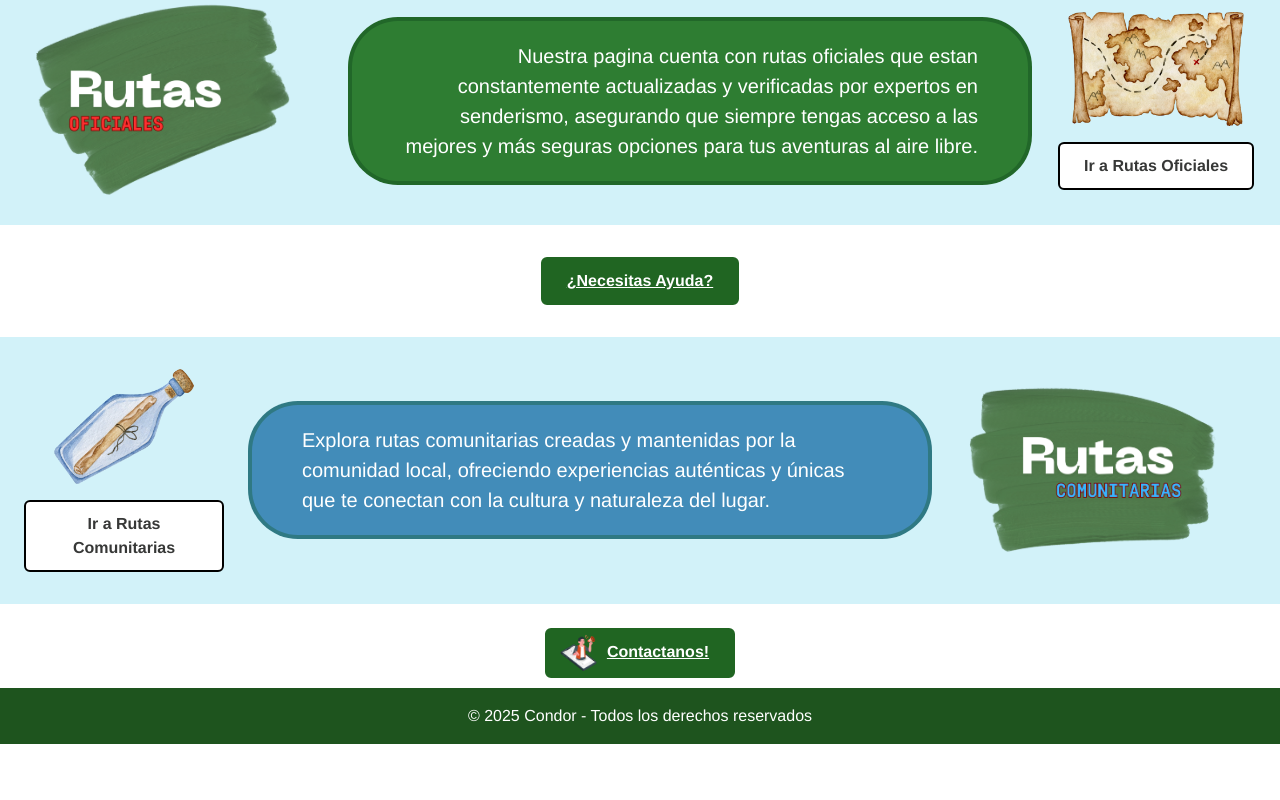
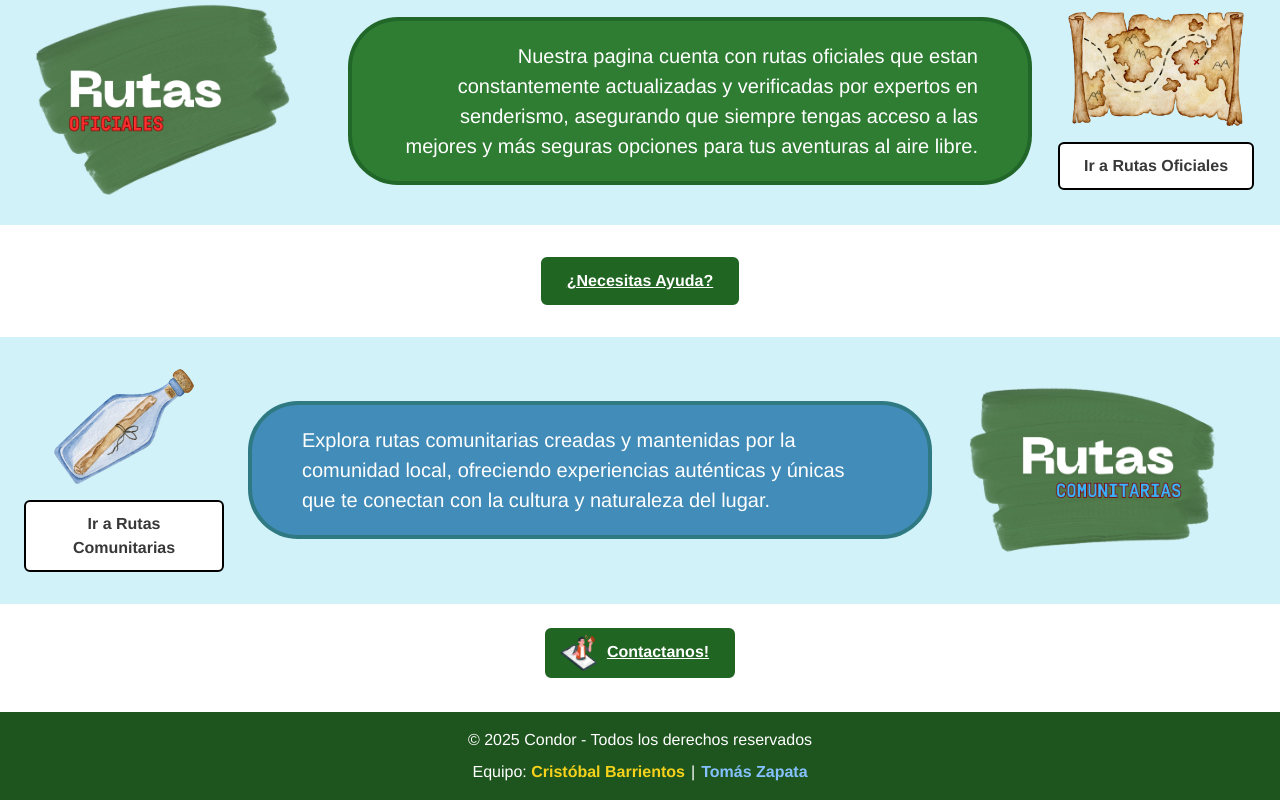
Before and after one commit to logicaltomy/Condor_React, a React (Vite) app: page / in a window 1280 px wide. Shown: the part 872-1672 px from the top of the page. Before the commit the page ends 1616 px from the top, so only its background shows below. Built offline with nearby package versions, Linux system fonts and the light colour scheme.

Commit message:
1.16.1 - br y links

```diff
--- a/src/App.css
+++ b/src/App.css
@@ -398,6 +398,22 @@ se usan en App.tsx (Vendrian siendo los links)
   }
 }
 
+/* Footer: enlaces LinkedIn con colores específicos */
+.footer .footer-links a {
+  color: #fff;
+  text-decoration: none;
+  font-weight: 600;
+}
+.footer .footer-links a.link-tomas {
+  color: #85c0ff; /* LinkedIn blue */
+}
+.footer .footer-links a.link-cristobal {
+  color: #f6d21a; /* amarillo solicitado */
+}
+.footer .footer-links a:hover {
+  text-decoration: underline;
+}
+
 
 form {
   background: #3d893d;
--- a/src/App.tsx
+++ b/src/App.tsx
@@ -91,7 +91,14 @@ function App() {
 
       {/* FOOTER */}
       <footer className="footer text-center py-3 text-white">
-        © 2025 Condor - Todos los derechos reservados
+        <div>© 2025 Condor - Todos los derechos reservados</div>
+        <div className="footer-links" style={{ marginTop: 8 }}>
+          <span>Equipo: </span>
+          <a href="https://www.linkedin.com/in/crist%C3%B3bal-barrientos-30931b2b2/" target="_blank" rel="noopener noreferrer" className="link-cristobal">Cristóbal Barrientos</a>
+
+          <span style={{ margin: '0 6px' }}>|</span>
+          <a href="https://www.linkedin.com/in/tom%C3%A1s-zapata-labra/" target="_blank" rel="noopener noreferrer" className="link-tomas">Tomás Zapata</a>
+        </div>
       </footer>
     </div>
   );
--- a/src/pages/Inicio.tsx
+++ b/src/pages/Inicio.tsx
@@ -147,9 +147,9 @@ const Inicio: React.FC = () => { // Declara un componente funcional llamado Inic
           <img src="../src/img/Contact.png" alt="Contacto" style={{ width: "100px", height: "50px", margin: "-12px -22px -12px -42px"}} />
           Contactanos!
         </Link>
+        <br />
 
-
-  </div>
+      </div>
   );
 };
 
```
